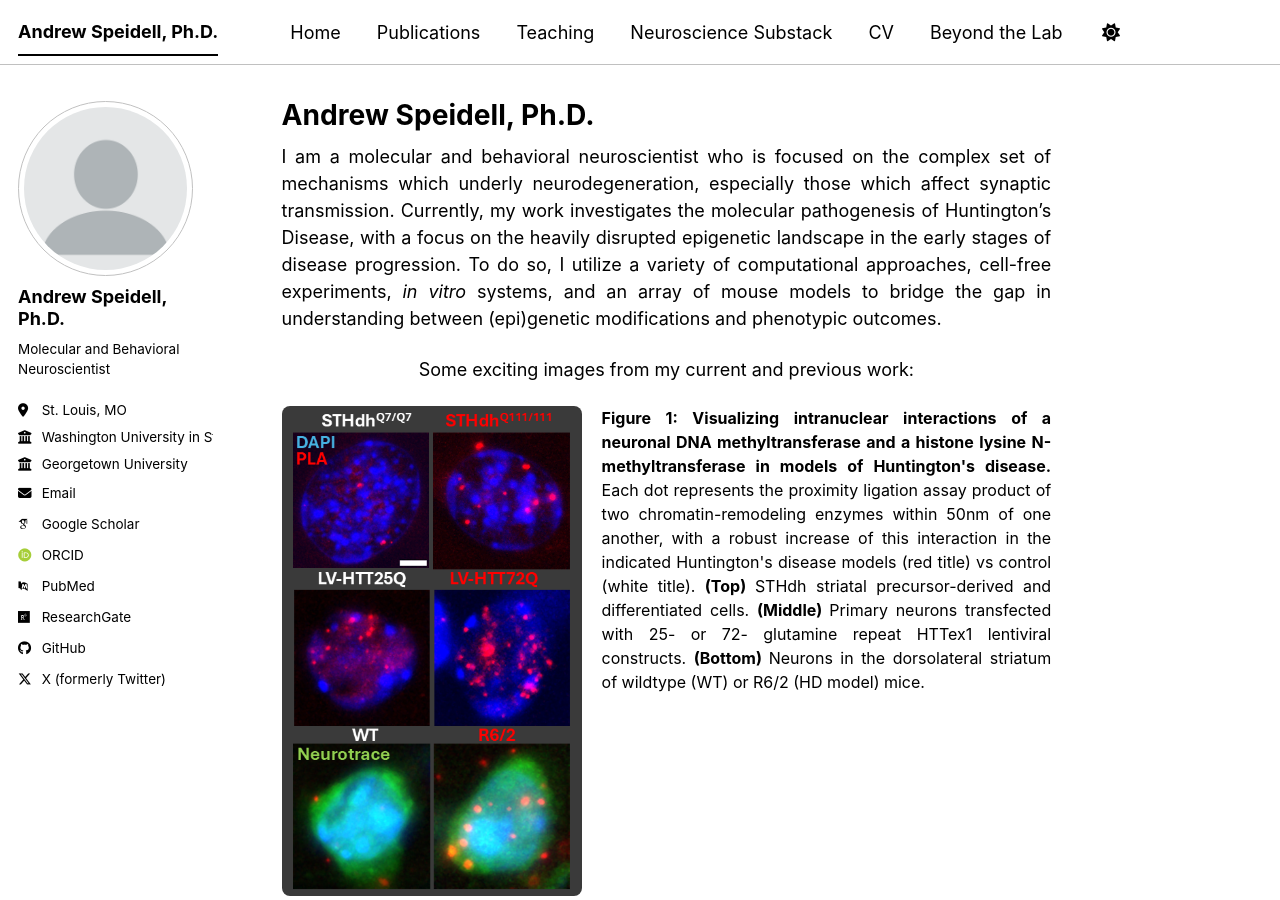
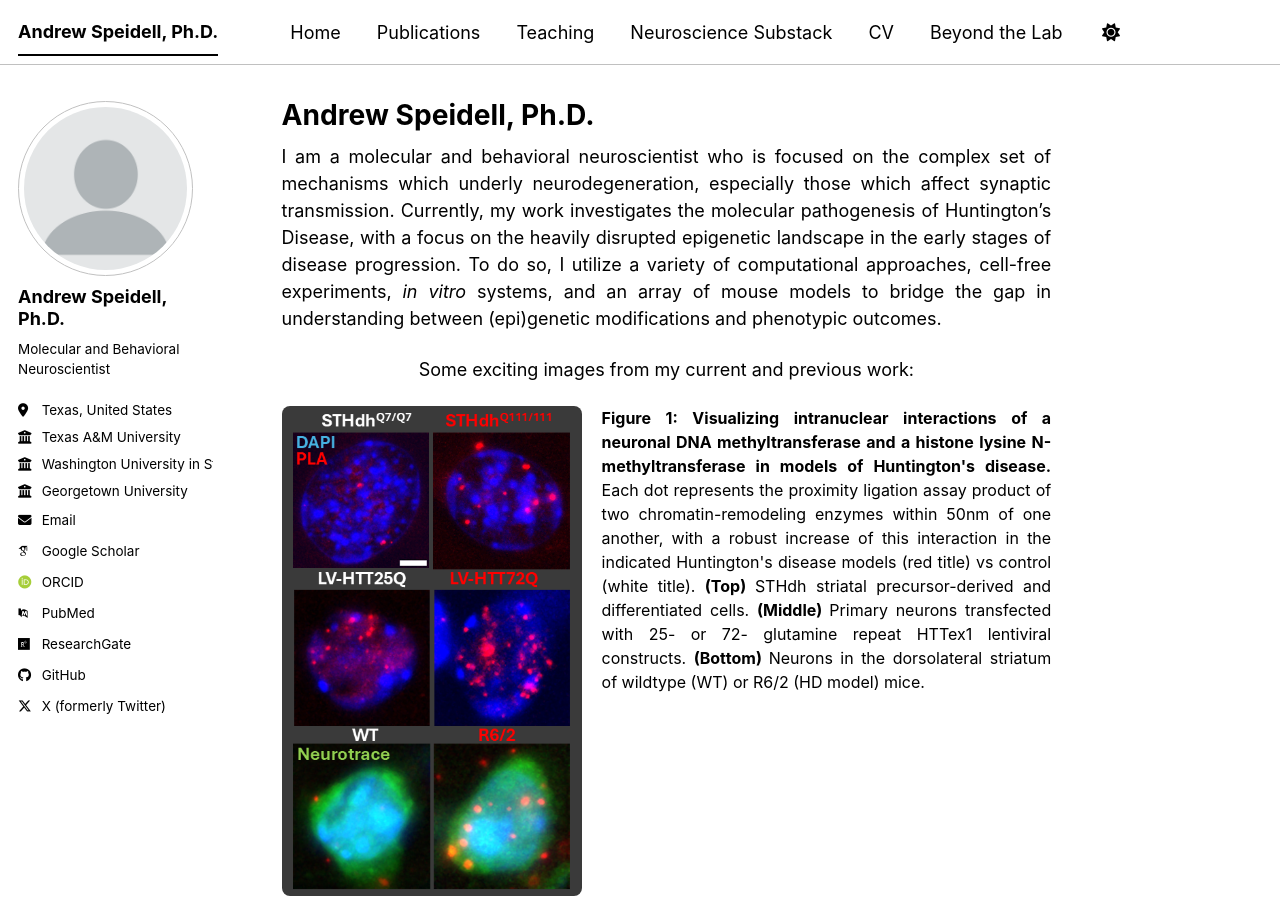
Before and after one commit to Speidell/speidell.github.io, a Jekyll site: the page built from _pages/about.md, in a window 1280 px wide and 900 px high. Built offline with Jekyll 4.4.1, drawn with Linux system fonts in a browser that asks for light colours; some web fonts are replaced; a script bundle is joined from its source files by our own code; library files that are not in the unit come from our copies.

Commit message:
update for new job

```diff
--- a/_config.yml
+++ b/_config.yml
@@ -27,9 +27,10 @@
   name             : "Andrew Speidell, Ph.D."
   pronouns         : # example: "she/her"
   bio              : "Molecular and Behavioral Neuroscientist"
-  location         : "St. Louis, MO"
-  employer         : "Washington University in St. Louis"
-  employer2        : "Georgetown University"
+  location         : "Texas, United States"
+  employer         : "Texas A&M University"
+  employer2        : "Washington University in St. Louis"
+  employer3        : "Georgetown University"
   uri              : # URL
   email            : "speidell@andrewspeidell.com"
 
--- a/_includes/author-profile.html
+++ b/_includes/author-profile.html
@@ -32,6 +32,9 @@
       {% endif %}
 	  {% if author.employer2 %}
 		<li class="author__desktop"><i class="fas fa-fw fa-building-columns icon-pad-right" aria-hidden="true"></i>{{ author.employer2 }}</li>
+	  {% endif %}
+	  {% if author.employer3 %}
+		<li class="author__desktop"><i class="fas fa-fw fa-building-columns icon-pad-right" aria-hidden="true"></i>{{ author.employer3 }}</li>
 	  {% endif %}
       {% if author.uri %}
         <li><a href="{{ author.uri }}"><i class="fas fa-fw fa-link icon-pad-right" aria-hidden="true"></i>{{ site.data.ui-text[site.locale].website_label | default: "Website" }}</a></li>
```
